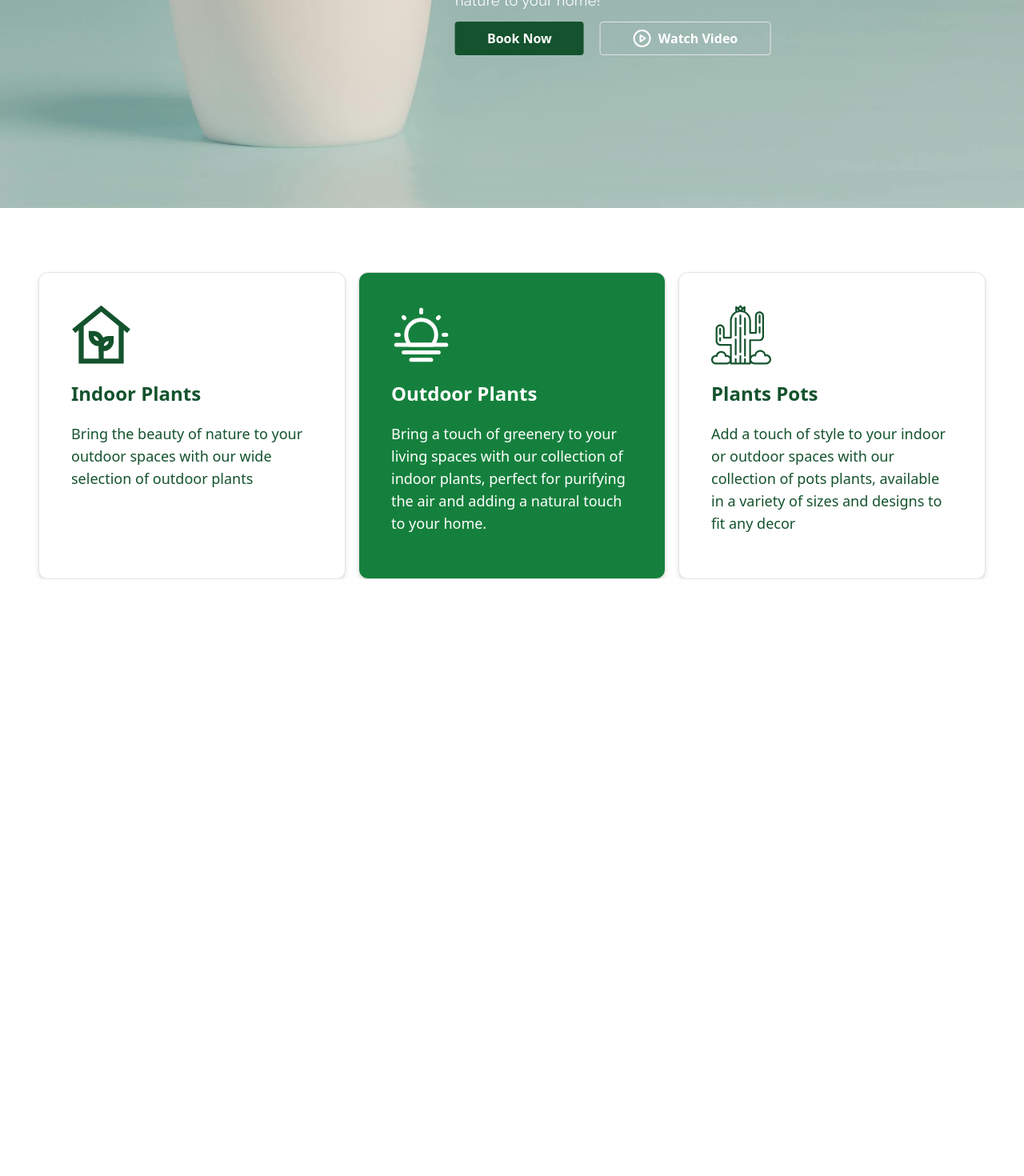
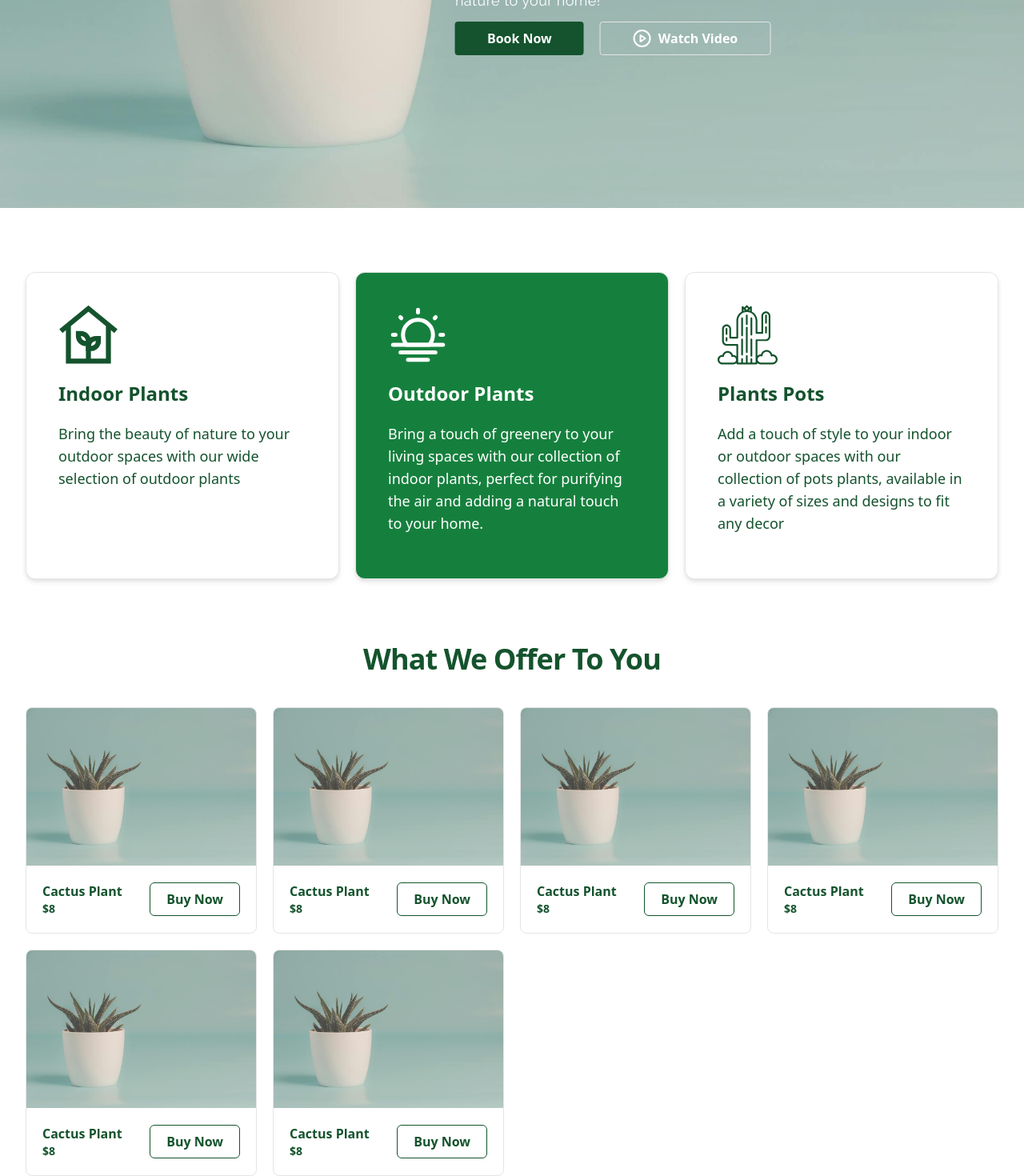
Before and after one commit to aow3xm/floristlanding, a Next.js app: page / in a window 1280 px wide. Shown: the part 540-2010 px from the top of the page at 80% size. Before the commit the page ends 1264 px from the top, so only its background shows below. Built offline with nearby package versions, Linux system fonts and the light colour scheme.

Commit message:
feat(header): add dynamic CSS classes using clsx
Implement dynamic CSS classes in the Header component using the clsx library. This feature allows the header to change its style based on the scroll position, improving the user interface experience.

```diff
--- a/src/app/page.tsx
+++ b/src/app/page.tsx
@@ -4,6 +4,7 @@ import { HeroImage, IndoorSVG, OutdoorSVG, CactusSVG } from "../../public";
 export default function Home() {
   return (
     <main className="space-y-20">
+      {/* -------------------------------------------------------------------------------------------------------------------- */}
       <section className="h-screen relative">
         <Image
           // style={{ filter: "blur(5px)" }}
@@ -29,7 +30,7 @@ export default function Home() {
             <button className="bg-green-900 hover:bg-green-950 hover:-translate-y-1 duration-100 px-10 py-2 rounded">
               Book Now
             </button>
-            <button className="hover:-translate-y-1 duration-100 px-10 py-2 border rounded flex flex-row gap-2 justify-center">
+            <button className="hover:-translate-y-1 duration-100 px-10 py-2 border rounded flex flex-row gap-2 justify-center items-center">
               <CirclePlay />
               Watch Video
             </button>
@@ -37,8 +38,14 @@ export default function Home() {
         </div>
       </section>
       {/* -------------------------------------------------------------------------------------------------------------------- */}
-      <section className="container mx-auto flex flex-col lg:flex-row justify-evenly gap-5 lg:gap-0">
-        <div className="h-full lg:h-96 w-full lg:w-96 bg-white p-10 border rounded-xl drop-shadow-md space-y-5 text-green-900">
+
+
+
+
+
+      {/* -------------------------------------------------------------------------------------------------------------------- */}
+      <section className="container mx-auto flex flex-col lg:flex-row justify-between gap-5">
+        <div className="h-full lg:h-96 w-full lg:w-1/3 bg-white p-10 border rounded-xl drop-shadow-md space-y-5 text-green-900">
           <Image src={IndoorSVG} alt="indoor" width={75} height={75} />
           <h3 className="text-2xl font-bold">Indoor Plants</h3>
           <p className="lg:text-lg">
@@ -46,7 +53,7 @@ export default function Home() {
             selection of outdoor plants
           </p>
         </div>
-        <div className="h-full lg:h-96 w-full lg:w-96 bg-green-700 text-white p-10 border rounded-xl drop-shadow-md space-y-5 ">
+        <div className="h-full lg:h-96 w-full lg:w-1/3 bg-green-700 text-white p-10 border rounded-xl drop-shadow-md space-y-5 ">
           <Image src={OutdoorSVG} alt="indoor" width={75} height={75} />
           <h3 className="text-2xl font-bold">Outdoor Plants</h3>
           <p className="lg:text-lg">
@@ -55,7 +62,7 @@ export default function Home() {
             touch to your home.
           </p>
         </div>
-        <div className="h-full lg:h-96 w-full lg:w-96 bg-white p-10 border rounded-xl drop-shadow-md space-y-5 text-green-900">
+        <div className="h-full lg:h-96 w-full lg:w-1/3 bg-white p-10 border rounded-xl drop-shadow-md space-y-5 text-green-900">
           <Image src={CactusSVG} alt="indoor" width={75} height={75} />
           <h3 className="text-2xl font-bold">Plants Pots</h3>
           <p className="lg:text-lg">
@@ -67,6 +74,106 @@ export default function Home() {
       </section>
       {/* -------------------------------------------------------------------------------------------------------------------- */}
 
+
+      {/* -------------------------------------------------------------------------------------------------------------------- */}
+      <section className='container mx-auto space-y-10'>
+      <h1 className='text-4xl font-bold text-center text-green-900 tracking-tight'>What We Offer To You</h1>
+        <div className="grid grid-cols-2 md:grid-cols-3 lg:grid-cols-4 gap-5">
+          <div className="flex flex-col border rounded-lg overflow-hidden cursor-pointer">
+            <div>
+              <Image src='/hero.jpg' alt='hero' height={350} width={350} objectFit="cover"/>
+            </div>
+            <div className='flex justify-between flex-wrap items-center gap-3 p-5 text-green-900 font-semibold'>
+              <div className="flex flex-col">
+                <p className=' text-sm lg:text-base'>Cactus Plant</p>
+                <p className='text-sm'>$8</p>
+              </div>
+              <button
+                  className='border border-green-900 rounded-md px-5 py-1 lg:py-2 hover:bg-green-900 hover:text-white duration-200'>Buy
+                Now
+              </button>
+            </div>
+          </div>
+          <div className="flex flex-col border rounded-lg overflow-hidden cursor-pointer">
+            <div>
+              <Image src='/hero.jpg' alt='hero' height={350} width={350} objectFit="cover"/>
+            </div>
+            <div className='flex justify-between flex-wrap items-center gap-3 p-5 text-green-900 font-semibold'>
+              <div className="flex flex-col">
+                <p className=' text-sm lg:text-base'>Cactus Plant</p>
+                <p className='text-sm'>$8</p>
+              </div>
+              <button
+                  className='border border-green-900 rounded-md px-5 py-1 lg:py-2 hover:bg-green-900 hover:text-white duration-200'>Buy
+                Now
+              </button>
+            </div>
+          </div>
+          <div className="flex flex-col border rounded-lg overflow-hidden cursor-pointer">
+            <div>
+              <Image src='/hero.jpg' alt='hero' height={350} width={350} objectFit="cover"/>
+            </div>
+            <div className='flex justify-between flex-wrap items-center gap-3 p-5 text-green-900 font-semibold'>
+              <div className="flex flex-col">
+                <p className=' text-sm lg:text-base'>Cactus Plant</p>
+                <p className='text-sm'>$8</p>
+              </div>
+              <button
+                  className='border border-green-900 rounded-md px-5 py-1 lg:py-2 hover:bg-green-900 hover:text-white duration-200'>Buy
+                Now
+              </button>
+            </div>
+          </div>
+          <div className="flex flex-col border rounded-lg overflow-hidden cursor-pointer">
+            <div>
+              <Image src='/hero.jpg' alt='hero' height={350} width={350} objectFit="cover"/>
+            </div>
+            <div className='flex justify-between flex-wrap items-center gap-3 p-5 text-green-900 font-semibold'>
+              <div className="flex flex-col">
+                <p className=' text-sm lg:text-base'>Cactus Plant</p>
+                <p className='text-sm'>$8</p>
+              </div>
+              <button
+                  className='border border-green-900 rounded-md px-5 py-1 lg:py-2 hover:bg-green-900 hover:text-white duration-200'>Buy
+                Now
+              </button>
+            </div>
+          </div>
+          <div className="flex flex-col border rounded-lg overflow-hidden cursor-pointer">
+            <div>
+              <Image src='/hero.jpg' alt='hero' height={350} width={350} objectFit="cover"/>
+            </div>
+            <div className='flex justify-between flex-wrap items-center gap-3 p-5 text-green-900 font-semibold'>
+              <div className="flex flex-col">
+                <p className=' text-sm lg:text-base'>Cactus Plant</p>
+                <p className='text-sm'>$8</p>
+              </div>
+              <button
+                  className='border border-green-900 rounded-md px-5 py-1 lg:py-2 hover:bg-green-900 hover:text-white duration-200'>Buy
+                Now
+              </button>
+            </div>
+          </div>
+          <div className="flex flex-col border rounded-lg overflow-hidden cursor-pointer">
+            <div>
+              <Image src='/hero.jpg' alt='hero' height={350} width={350} objectFit="cover"/>
+            </div>
+            <div className='flex justify-between flex-wrap items-center gap-3 p-5 text-green-900 font-semibold'>
+              <div className="flex flex-col">
+                <p className=' text-sm lg:text-base'>Cactus Plant</p>
+                <p className='text-sm'>$8</p>
+              </div>
+              <button
+                  className='border border-green-900 rounded-md px-5 py-1 lg:py-2 hover:bg-green-900 hover:text-white duration-200'>Buy
+                Now
+              </button>
+            </div>
+          </div>
+
+        </div>
+      </section>
+      {/* -------------------------------------------------------------------------------------------------------------------- */}
+
     </main>
   );
 }
--- a/src/components/header/header.tsx
+++ b/src/components/header/header.tsx
@@ -6,20 +6,23 @@ import styles from "./header.module.css";
 import clsx from "clsx";
 import useScroll from "@/hooks/useScroll";
 export default function Header() {
-  const isScrolled = useScroll();
-  const headerClass = clsx("fixed w-full z-50 py-5 duration-500", {
+  const isScrolled:boolean = useScroll(500);
+  const headerClass:string = clsx("fixed w-full z-50 py-5 duration-200", {
     "bg-black/5 backdrop-blur-md": isScrolled,
+  });
+  const linkClass:string = clsx("hidden md:block space-x-8 font-semibold", {
+    "text-green-900": isScrolled,
   });
   return (
     <header className={headerClass}>
-      <div
+      <nav
         className="container mx-auto flex justify-between items-center text-white"
         style={{ fontFamily: "var(--font-lato)" }}
       >
           <Link href={paths.home}>
             <Image src="/brand.svg" alt="Logo" width={50} height={50} />
           </Link>
-        <div className="hidden md:block space-x-8">
+          <div className={linkClass}>
             <Link className={styles.link} href={paths.home}>
               Home
             </Link>
@@ -32,11 +35,12 @@ export default function Header() {
             <Link className={styles.link} href={paths.login}>
               Login
             </Link>
-          <button className="border rounded px-4 py-1 hover:scale-105 duration-200">
+            <button className="border rounded px-4 py-1">
               Call Us
             </button>
         </div>
-      </div>
+
+      </nav>
     </header>
   );
 }
```
Lines whose indentation alone changed are shown as unchanged.
